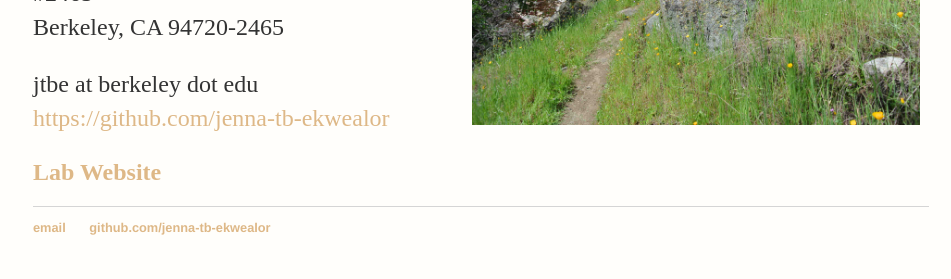
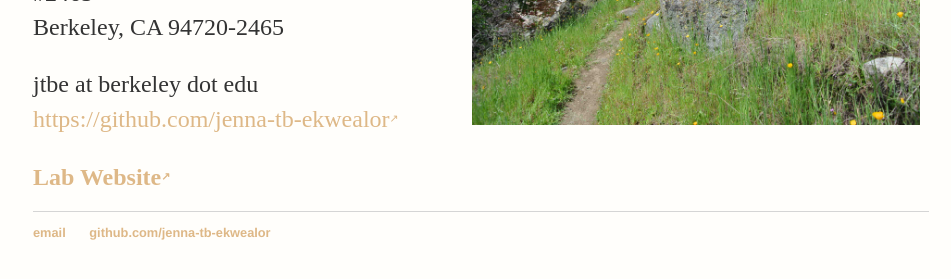
Before and after one commit to jenna-tb-ekwealor/jenna-tb-ekwealor.github.io, a Jekyll site: the page built from contact/index.html, in a window 1280 px wide. Shown: the part 372-651 px from the top of the page, without its empty margins (159-1110 px from the left). Built offline with Jekyll 4.4.1, drawn with Linux system fonts in a browser that asks for light colours.

Commit message:
add opens in new link arrow to links

```diff
--- a/contact/index.html
+++ b/contact/index.html
@@ -15,9 +15,9 @@ title: J.T.B. Ekwealor | Contact
 		Berkeley, CA 94720-2465
 	</p>
 	<p> jtbe at berkeley dot edu <br />
-		<a href="https://github.com/jenna-tb-ekwealor">https://github.com/jenna-tb-ekwealor</a>
+		<a href="https://github.com/jenna-tb-ekwealor">https://github.com/jenna-tb-ekwealor<font size="-1"><sup>&#8599;</font></sup></a>
 		</p>
-	<h2> <a href="https://bnhmwp.berkeley.edu/bryolab">Lab Website</a>	</h2>
+	<h2> <a href="https://bnhmwp.berkeley.edu/bryolab">Lab Website<font size="-1"><sup>&#8599;</font></sup></a>	</h2>
 </div><!-- /.blurb -->
 
 <script language="javascript">
```
